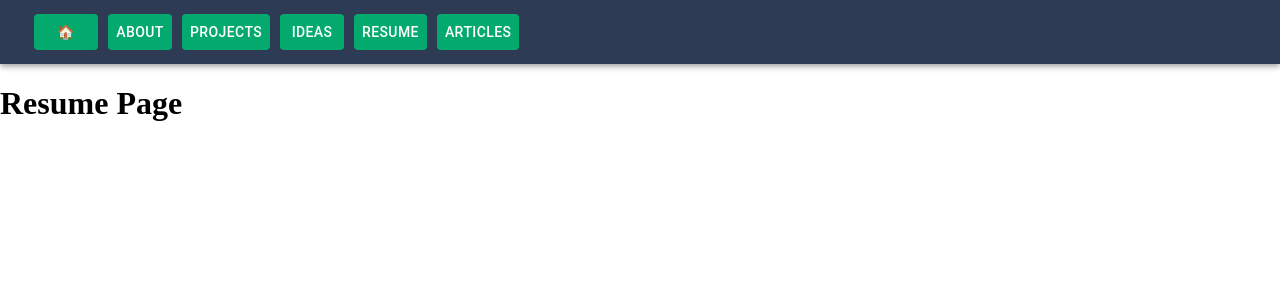
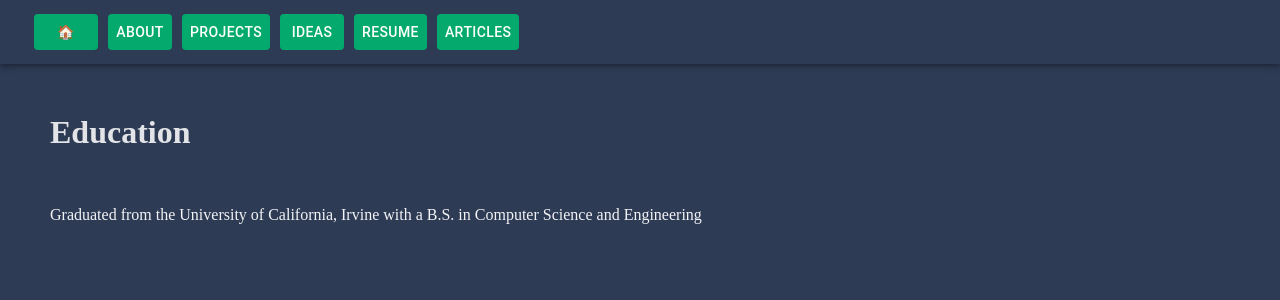
Before and after one commit to ShauryaDahiya1998/beginblog-github.io, a React (Create React App) app: page /resume in a window 1280 px wide. Shown: the top 300 px of the page. Built offline with nearby package versions, Linux system fonts and the light colour scheme.

Commit message:
resume-added

```diff
--- a/src/pages/Resume.js
+++ b/src/pages/Resume.js
@@ -1,12 +1,29 @@
 import Header from "../components/Header.js";
+import '../resumeStyle.css'
 
 const Resume = () => {
     return (
-        <div>
+        <div style={styleSheet.outerbox}>
             <Header />
-            <h1>Resume Page</h1>
+            <div style={{margin:'50px'}}>
+                <h1 className='head'>Education</h1>
+                <br style={{color:'white'}}/>
+                <p className='content'>
+                    Graduated from the University of California, Irvine with a B.S. in Computer Science and Engineering
+                </p>
+            </div>
         </div>
     )
 }
 
+const styleSheet = {
+    outerbox: {
+        height: '100vh',
+        width: '100vw',
+        backgroundColor: '#2E3B55'
+    },
+
+}
+
+
 export default Resume;
--- /dev/null
+++ b/src/resumeStyle.css
@@ -0,0 +1,6 @@
+.head {
+    color: #ffffffdc;
+}
+.content {
+    color: #fffffff0
+}
```
